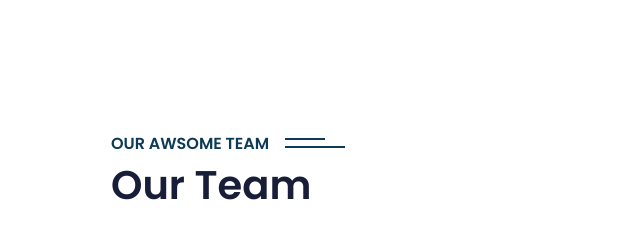
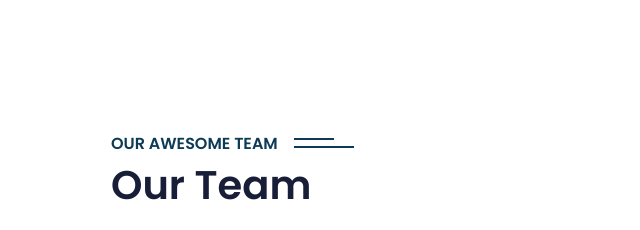
Before and after one commit to Mhdafnan/3dotsadv, a plain HTML site: page index.html in a window 1280 px wide. Shown: the part 4500-4730 px from the top of the page, 553-1193 px from the left. Drawn offline with nearby package versions, Linux system fonts and the light colour scheme.

Commit message:
Update index.html

```diff
--- a/index.html
+++ b/index.html
@@ -366,7 +366,7 @@
                     </div>
                 </div>
                 <div class="col-lg-6 wow fadeInUp" data-wow-delay="0.3s">
-                    <h6 class="section-title bg-white text-start text-primary pe-3">Our Awsome Team</h6>
+                    <h6 class="section-title bg-white text-start text-primary pe-3">Our Awesome Team</h6>
                     <h1 class="mb-4">Our Team</h1>
                     <p class="mb-4">Everything we do comes from our passion, our ambition and our drive. We love what we
                         do, and we’ll always go the extra mile to ensure we help you achieve the results you need. A team that guarantees specialist
```
